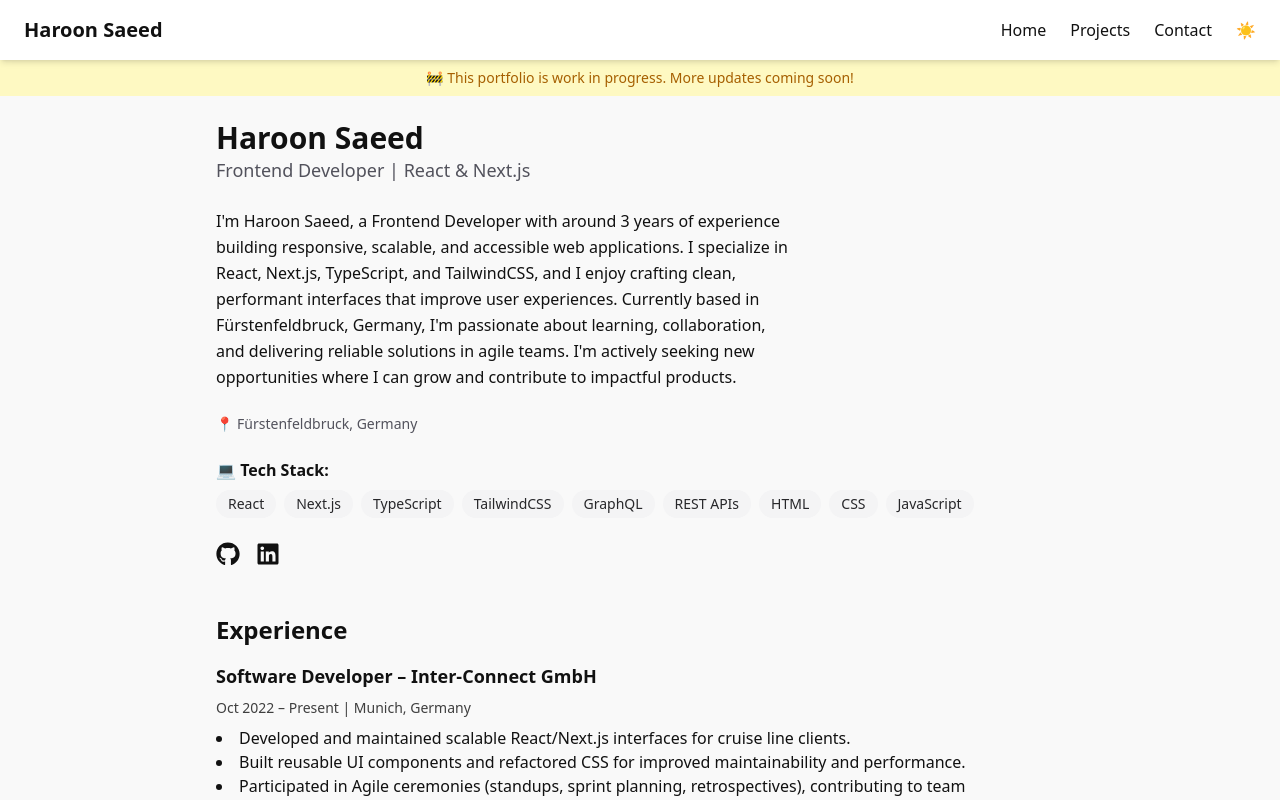
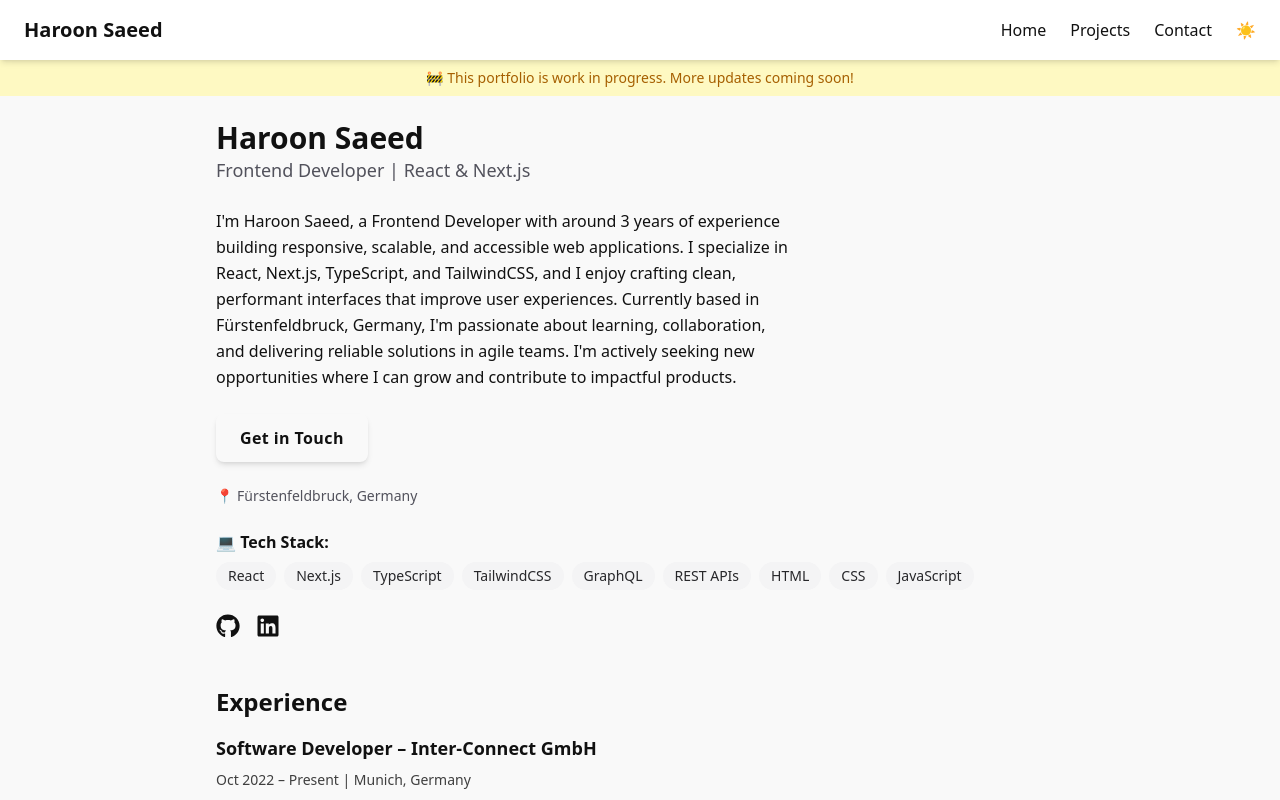
Before and after one commit to haroon-code-hub/my-portfolio, a Next.js app: page / in a window 1280 px wide. Shown: the top 800 px of the page. Built offline with nearby package versions, Linux system fonts and the light colour scheme.

Commit message:
CTA for contact

```diff
--- a/app/page.tsx
+++ b/app/page.tsx
@@ -34,6 +34,12 @@ export default function Home() {
           reliable solutions in agile teams. I'm actively seeking new
           opportunities where I can grow and contribute to impactful products.
         </p>
+        <a
+          href="/contact"
+          className="inline-block bg-gradient-to-r from-primary to-primary-dark hover:opacity-90 font-semibold tracking-wide px-6 py-3 rounded-lg shadow-md hover:shadow-lg transition-all duration-300"
+        >
+          Get in Touch
+        </a>
 
         <p className="text-sm text-zinc-600 dark:text-zinc-400">
           📍 Fürstenfeldbruck, Germany
```
